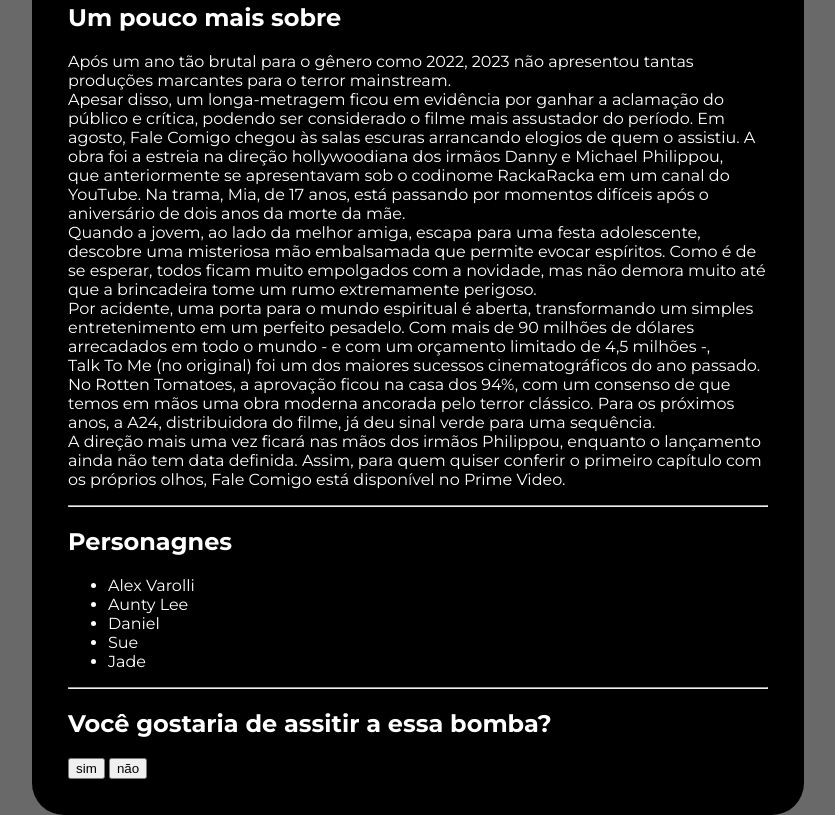
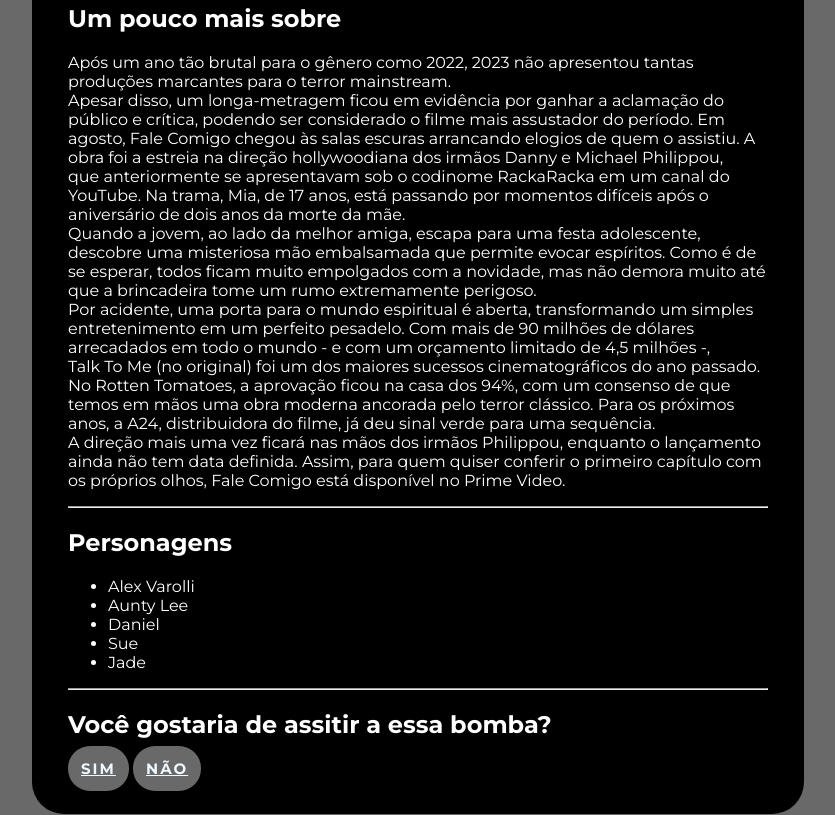
Before and after one commit to AnaaaLaura/filme, a plain HTML site: page index.html in a window 1280 px wide. Shown: the part 1214-2029 px from the top of the page, without its empty margins (222-1057 px from the left). Drawn offline with Linux system fonts and the light colour scheme.

Commit message:
finalixzado

```diff
--- a/index.html
+++ b/index.html
@@ -43,7 +43,8 @@
             </p>
             <hr>
             <div>
-              <h2> Personagnes </h2>
+              <h2> Personagens
+                 </h2>
                 <ul>
 
                     <li>Alex Varolli</li>
@@ -56,8 +57,8 @@
             <hr>
         <div class="botao">
             <h2>Você gostaria de assitir a essa bomba?</h2>
-           <button>sim</button>
-           <button>não</button>
+          <a href="https://www.primevideo.com/-/pt/detail/Fale-Comigo/0QUOEZQ86MG4OQC9QWDKGHJKK1" target="_blank">Sim</a>
+         <a href="https://www.youtube.com/watch?v=_iibFxrfhr4" target="_blank">Não</a>
         </div>
 
     </div>
--- a/style.css
+++ b/style.css
@@ -31,3 +31,26 @@
         border-radius: 32px;
 
     }
+
+    .botao > a {
+
+        width: 100%;
+        padding: 13px;
+        background-color: #696969;
+        border: none;
+        border-radius: 22px;
+
+        font-size: 15px;
+        font-weight: 700;
+        text-transform: uppercase;
+        letter-spacing: 2px;
+        color: aliceblue;
+    }
+
+    .botao > a:hover {
+
+        color: aliceblue;
+        background-color: #696969;
+        cursor: pointer;
+
+    }
```
